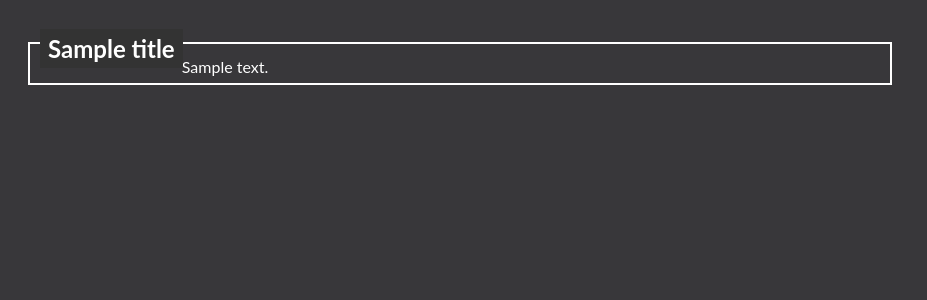
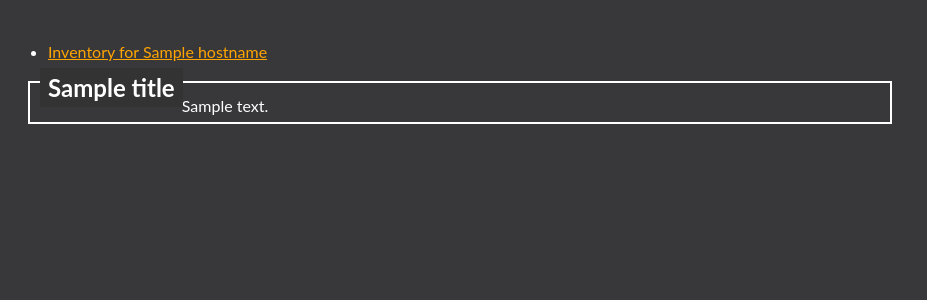
Before and after one commit to ihayhurst/HydraulicPandanusCrest, a Flask app: template flask/app/website/templates/notes.html in a window 1280 px wide. Shown: the part 43-343 px from the top of the page, without its empty margins (0-927 px from the left). Run offline with Flask 2, Linux system fonts and the light colour scheme; the template is opened without the code that fills it: most values are stand-ins (such as "Sample title", 1, 10 or a date in 2020).

Commit message:
crosslink incentory and notes pages

```diff
--- a/flask/app/website/templates/inventory_host.html
+++ b/flask/app/website/templates/inventory_host.html
@@ -1,4 +1,7 @@
 {% extends "base.html" %} {% block content%}
+<ul>
+    <li><a href="../notes/{{ hostname }}"> Operational notes for {{ hostname }}</a></li>
+</ul>
 <article>
     <h2>{{ hostname }}</h2>
     {{ data|safe }}
--- a/flask/app/website/templates/notes.html
+++ b/flask/app/website/templates/notes.html
@@ -1,4 +1,7 @@
 {% extends "base.html" %} {% block content%}
+<ul>
+<li><a href="../inventory/{{ hostname }}"> Inventory for {{ hostname }}</a></li>
+</ul>
 <article>
     <h2>{{ title }}</h2>
     {{ content|safe }}
--- a/flask/app/website/views.py
+++ b/flask/app/website/views.py
@@ -43,17 +43,16 @@ def queue():
 
 @website.route("/inventory/<hostname>", methods=["GET", "POST"])
 def inventory_host(hostname):
-    title = f"Inventory page for {hostname}"
     invdf = inventory_load_host.getInventoryDetail(hostname)
     patchdf = patching_load_host.getPatchingDetail(hostname)
     patchdf = inventory_style.applyTableStyle(patchdf).render()
-    return render_template(
-        "inventory_host.html",
-        title=title,
-        hostname=hostname,
-        data=invdf,
-        patching=patchdf,
-    )
+    templateData = {
+        'title': f"Inventory page for {hostname}",
+        'hostname': hostname,
+        'data': invdf,
+        'patching': patchdf
+    }
+    return render_template("inventory_host.html", **templateData)
 
 
 @website.route("/notes/<hostname>", methods=["GET", "POST"])
@@ -70,7 +69,8 @@ def notes_host(hostname):
 
     templateData = {
         'title': f"Operational notes for {hostname}",
-        'content': md
+        'content': md,
+        'hostname': hostname
     }
     return render_template("notes.html", **templateData)
 
```
